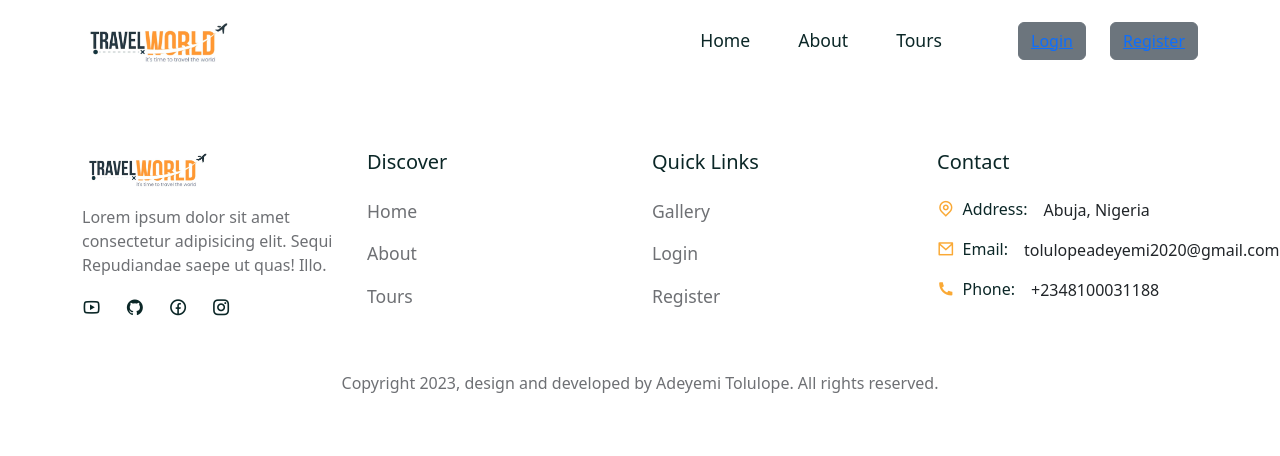
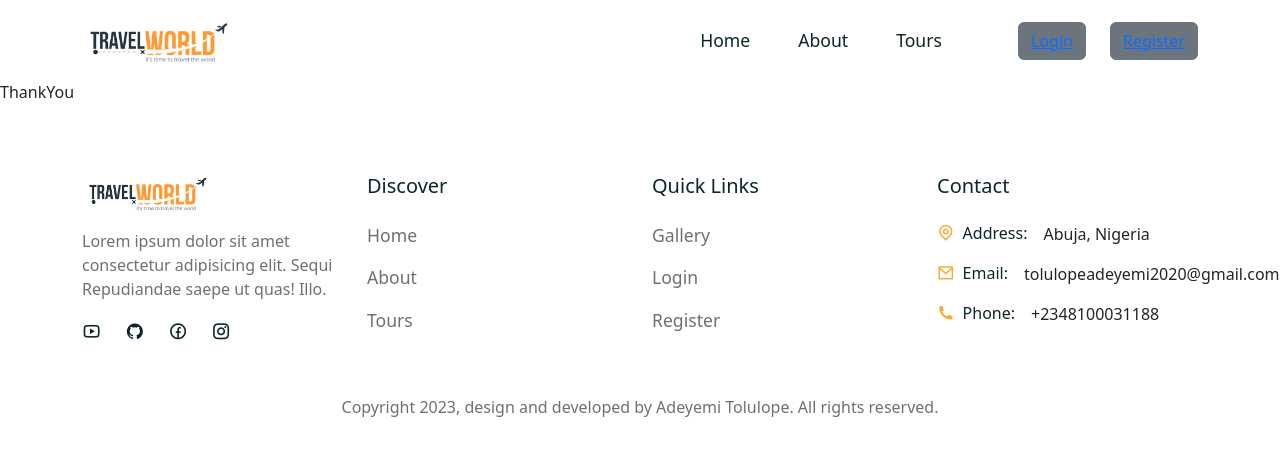
Before and after one commit to Billyrosecodes/Tour_app, a React (Create React App) app in the folder frontend/: page /thank-you in a window 1280 px wide. Shown: the top 456 px of the page. Built offline with nearby package versions, Linux system fonts and the light colour scheme; a web font is replaced by a local one.

Commit message:
adding in the thank you page

```diff
--- /dev/null
+++ b/frontend/src/pages/ThankYou.jsx
@@ -0,0 +1,9 @@
+import React from 'react'
+
+const ThankYou = () => {
+  return (
+    <div>ThankYou</div>
+  )
+}
+
+export default ThankYou
--- a/frontend/src/router/Routers.js
+++ b/frontend/src/router/Routers.js
@@ -7,6 +7,7 @@
 import Login from './../pages/Login';
 import Register from './../pages/Register';
 import SearchResultList from './../pages/SearchResultList';
+import ThankYou from '../pages/ThankYou';
 
 
 
@@ -19,6 +20,7 @@
         <Route path='/tours/:id' element={<TourDetails />} />
         <Route path='/login' element={<Login />} />
         <Route path='/register' element={<Register />} />
+        <Route path='/thank-you' element={<ThankYou />} />
         <Route path='/tours/search' element={<SearchResultList />} />
      </Routes>
   );
```
